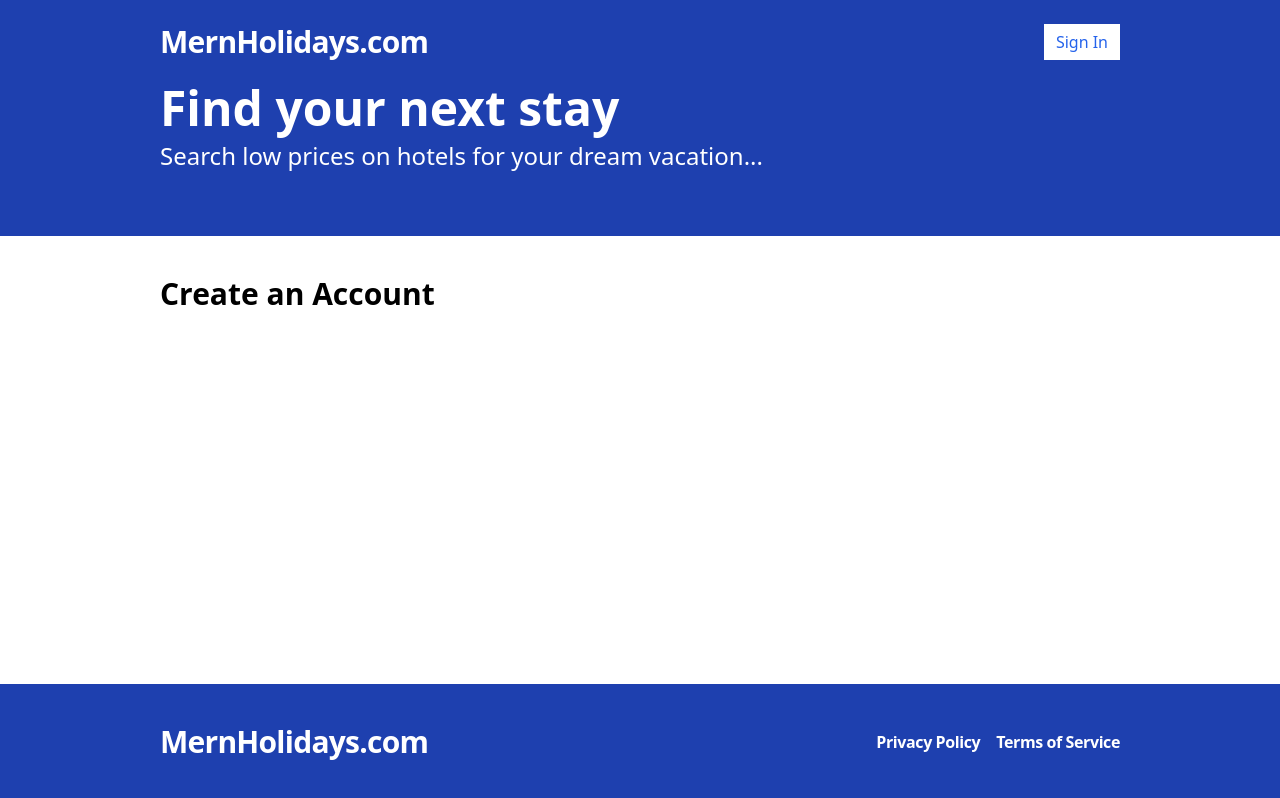
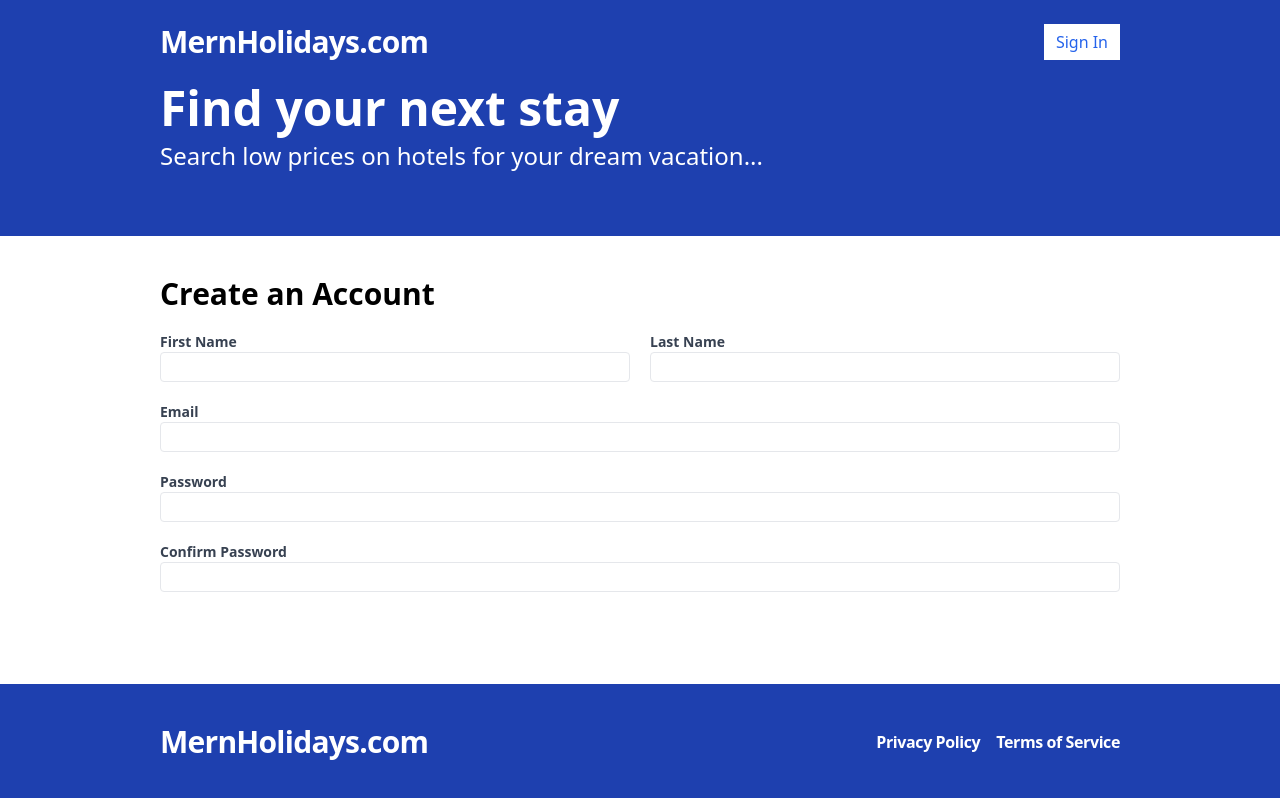
Before and after one commit to wilkinsjohnstanley/mern-booking-app, a React (Vite) app in the folder frontend/: page /register in a window 1280 px wide. Built offline with nearby package versions, Linux system fonts and the light colour scheme.

Commit message:
slowly but surely

```diff
--- a/frontend/src/pages/Register.tsx
+++ b/frontend/src/pages/Register.tsx
@@ -11,16 +11,70 @@
 
 const Register = () => {
 
-  const {register}= useForm<RegisterFormData>();
+  const {register, watch}= useForm<RegisterFormData>();
 
 
   return (
     <form className="flex flex-col gap-5">
         <h2 className="text-3xl font-bold">Create an Account</h2>
         <div className="flex flex-col md:flex-row gap-5">
-          <label className="text-gray-700 text-sm font-bold" ></label>
 
-        </div>
+          <label className="text-gray-700 text-sm font-bold flex-1" >
+            First Name
+            <input
+            className="border rounded w-full py-1 px-2 font-normal"
+            {...register("firstName", {required:"This field is required."})}
+            ></input>
+          </label>
+
+          <label className="text-gray-700 text-sm font-bold flex-1" >
+            Last Name
+            <input
+            className="border rounded w-full py-1 px-2 font-normal"
+            {...register("lastName", {required:"This field is required."})}
+            ></input>
+          </label>
+          </div>
+          <label className="text-gray-700 text-sm font-bold flex-1" >
+            Email
+            <input
+            type="email"
+            className="border rounded w-full py-1 px-2 font-normal"
+            {...register("email", {required:"This field is required."})}
+            ></input>
+          </label>
+
+          <label className="text-gray-700 text-sm font-bold flex-1" >
+            Password
+            <input
+            type="password"
+            className="border rounded w-full py-1 px-2 font-normal"
+            {...register("password", {
+              required:"This field is required.",
+              minLength:{
+                value:6,
+                message:"Password must be at least six characters"
+              },
+            })}
+            ></input>
+          </label>
+
+          <label className="text-gray-700 text-sm font-bold flex-1" >
+            Confirm Password
+            <input
+            type="password"
+            className="border rounded w-full py-1 px-2 font-normal"
+            {...register("confirmPassword", {
+              validate:(val)=>{
+                if(!val){
+                  return "This field is requireds"
+                } else if(watch("password") !== val){
+                  return "Your passwords do not match";
+                }
+              }
+            })}
+            ></input>
+          </label>
     </form>
   )
 }
--- a/frontend/tailwind.config.js
+++ b/frontend/tailwind.config.js
@@ -4,7 +4,9 @@
   theme: {
     extend: {},
     container: {
-        padding: "10rem",
+    padding: {
+      md:"10rem",
+    }
     },
   },
   plugins: [],
```
